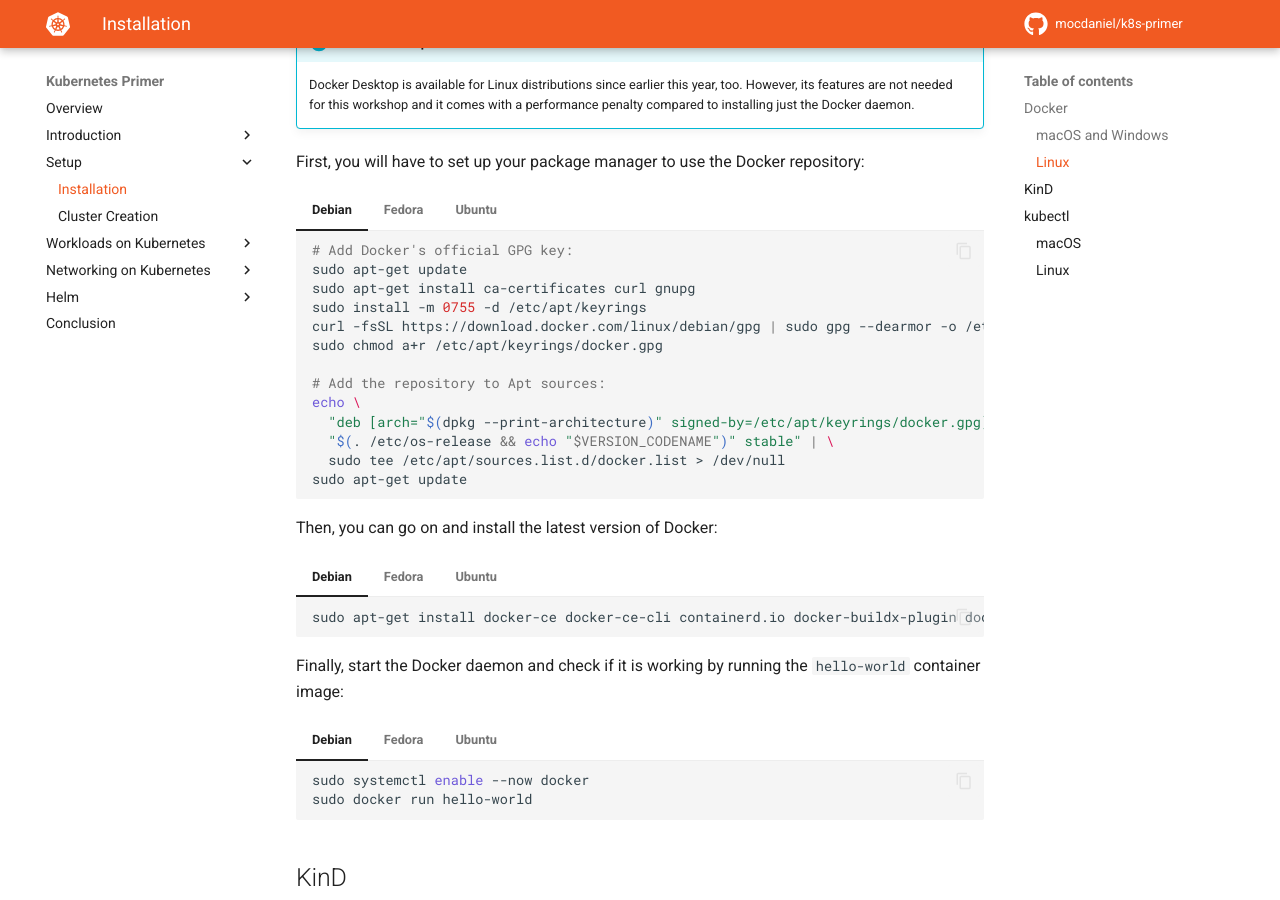
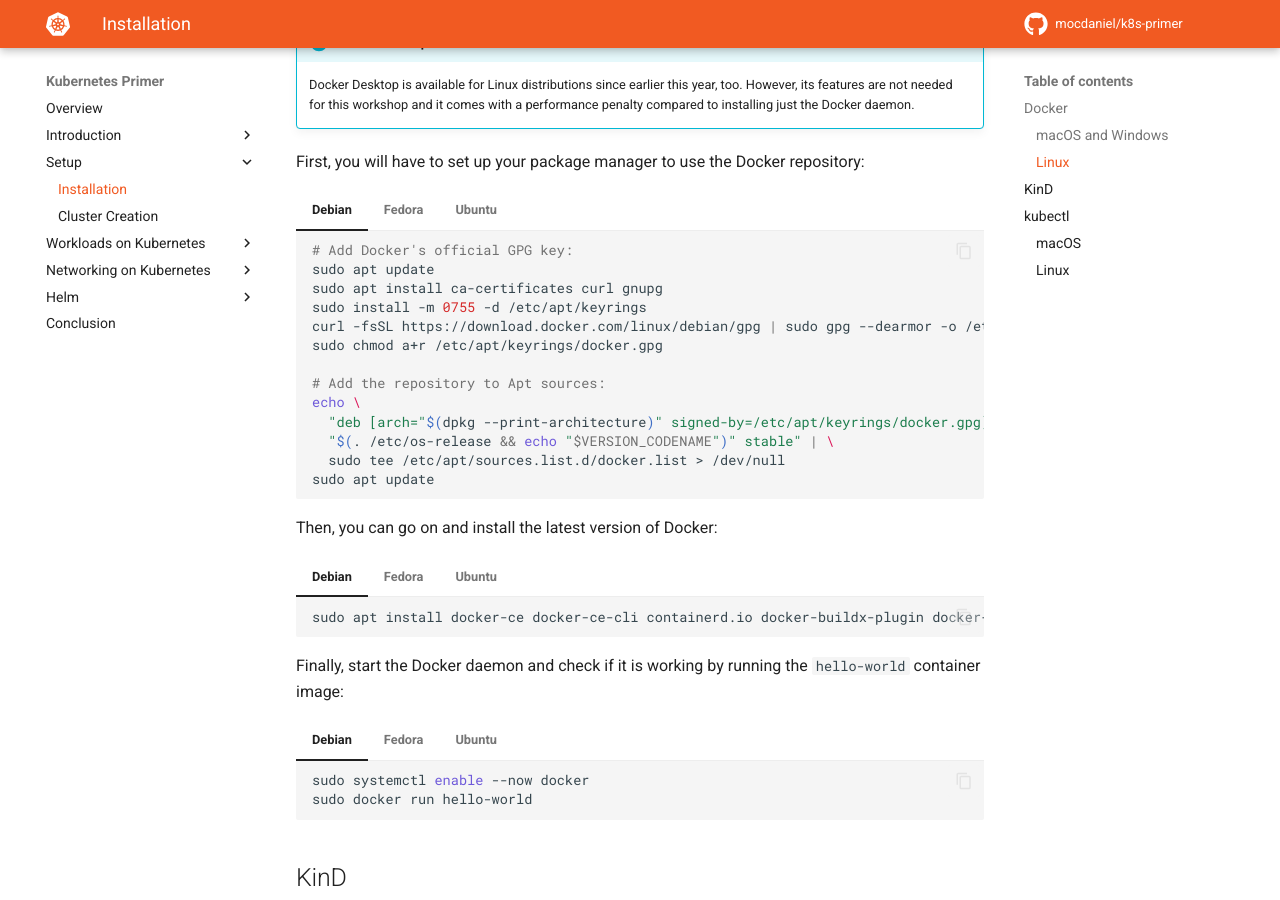
Before and after one commit to mocdaniel/k8s-primer, an MkDocs documentation site: the page built from docs/setup/installation.md, in a window 1280 px wide and 900 px high, scrolled down 1125 px. Built offline with MkDocs 1.6.1 and Material for MkDocs 9.7.7, drawn with Linux system fonts in a browser that asks for light colours; comment, search, counter and statistics services are not loaded.

Commit message:
Fixes typos etc.

````diff
--- a/docs/setup/installation.md
+++ b/docs/setup/installation.md
@@ -40,8 +40,8 @@
 
     ``` bash
     # Add Docker's official GPG key:
-    sudo apt-get update
-    sudo apt-get install ca-certificates curl gnupg
+    sudo apt update
+    sudo apt install ca-certificates curl gnupg
     sudo install -m 0755 -d /etc/apt/keyrings
     curl -fsSL https://download.docker.com/linux/debian/gpg | sudo gpg --dearmor -o /etc/apt/keyrings/docker.gpg
     sudo chmod a+r /etc/apt/keyrings/docker.gpg
@@ -51,7 +51,7 @@
       "deb [arch="$(dpkg --print-architecture)" signed-by=/etc/apt/keyrings/docker.gpg] https://download.docker.com/linux/debian \
       "$(. /etc/os-release && echo "$VERSION_CODENAME")" stable" | \
       sudo tee /etc/apt/sources.list.d/docker.list > /dev/null
-    sudo apt-get update
+    sudo apt update
     ```
 
 === "Fedora"
@@ -65,8 +65,8 @@
 
     ``` bash
     # Add Docker's official GPG key:
-    sudo apt-get update
-    sudo apt-get install ca-certificates curl gnupg
+    sudo apt update
+    sudo apt install ca-certificates curl gnupg
     sudo install -m 0755 -d /etc/apt/keyrings
     curl -fsSL https://download.docker.com/linux/ubuntu/gpg | sudo gpg --dearmor -o /etc/apt/keyrings/docker.gpg
     sudo chmod a+r /etc/apt/keyrings/docker.gpg
@@ -76,7 +76,7 @@
       "deb [arch="$(dpkg --print-architecture)" signed-by=/etc/apt/keyrings/docker.gpg] https://download.docker.com/linux/ubuntu \
       "$(. /etc/os-release && echo "$VERSION_CODENAME")" stable" | \
       sudo tee /etc/apt/sources.list.d/docker.list > /dev/null
-    sudo apt-get update
+    sudo apt update
     ```
 
 Then, you can go on and install the latest version of Docker:
@@ -84,7 +84,7 @@
 === "Debian"
 
     ```bash
-    sudo apt-get install docker-ce docker-ce-cli containerd.io docker-buildx-plugin docker-compose-plugin
+    sudo apt install docker-ce docker-ce-cli containerd.io docker-buildx-plugin docker-compose-plugin
     ```
 
 === "Fedora"
@@ -96,7 +96,7 @@
 === "Ubuntu"
 
     ```bash
-    sudo apt-get install docker-ce docker-ce-cli containerd.io docker-buildx-plugin docker-compose-plugin
+    sudo apt install docker-ce docker-ce-cli containerd.io docker-buildx-plugin docker-compose-plugin
 
     ```
 
@@ -218,8 +218,8 @@
     # Add the repository to Apt sources:
     echo 'deb [signed-by=/etc/apt/keyrings/kubernetes-apt-keyring.gpg] https://pkgs.k8s.io/core:/stable:/v1.28/deb/ /' | sudo tee /etc/apt/sources.list.d/kubernetes.list
     # Update repositories and install kubectl
-    sudo apt-get update
-    sudo apt-get install -y kubectl
+    sudo apt update
+    sudo apt install -y kubectl
     ```
 
 === "RedHat-based OSes"
````
Also changed, not shown: docs/helm/installation.md (+3 -3 lines), docs/network/ingress.md (+5 -2 lines), docs/network/pod-networking.md (+1 -1 lines), docs/workloads/deployments/update.md (+1 -2 lines).
